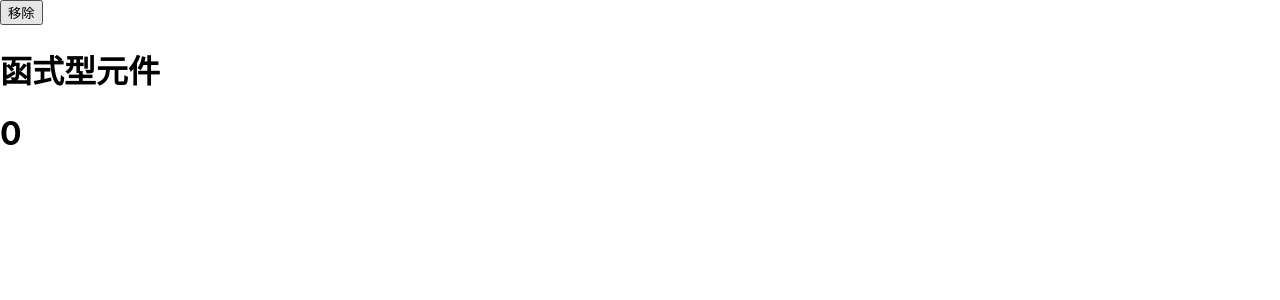
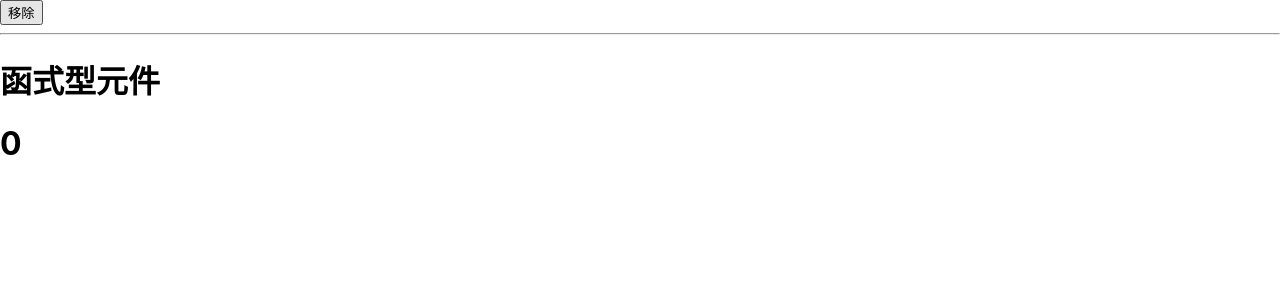
Before and after one commit to dackdada016/react-0108, a React (Create React App) app: page / in a window 1280 px wide. Shown: the top 300 px of the page. Built offline with nearby package versions, Linux system fonts and the light colour scheme.

Commit message:
模擬componentDidMount及componentDidUpdate

```diff
--- a/src/0117/2.lifecyde/CC.js
+++ b/src/0117/2.lifecyde/CC.js
@@ -14,6 +14,7 @@ class CC extends React.Component {
   render() {
     return (
       <>
+        <h1>類別型元件</h1>
         <h1
           onClick={() => {
             this.setState({ total: this.state.total + 1 })
--- a/src/0117/2.lifecyde/FC.js
+++ b/src/0117/2.lifecyde/FC.js
@@ -3,11 +3,21 @@ import { useState, useEffect } from 'react'
 function FC() {
   const [total, setTotal] = useState(0)
   //useEffect 只能寫在函式裡，不能寫在 if 或 return裡面
-
   //模擬 didMount
   useEffect(() => {
-    console.log('模擬didMount')
+    // 這段只在初次render時執行一次，之後不再執行
+    console.log('模擬componentDidMount')
   }, [])
+  // ^^ 空陣列代表不與任何state或props相依，只在元件初次render時執行一次
+
+  //模擬didUpdate
+  // 第一次render也會執行
+  useEffect(() => {
+    console.log('模擬componentDidMount+componentDidUpdate', 'total=', total)
+  }, [total])
+  // ^^^^^^^ 相依性陣列中，用於放入與更新階段有關的props(從父母原件來的)或state(自己本身的)
+  // 意義是當放入的state或props變更時，執行第一參數函式中的程式碼(行為模式相似於onChange)，才會觸發更新(update/re-render)階段
+
   return (
     <>
       <h1>函式型元件</h1>
@@ -18,6 +28,7 @@ function FC() {
       >
         {total}
       </h1>
+      {console.log('render')}
     </>
   )
 }
--- a/src/0117/2.lifecyde/Main.js
+++ b/src/0117/2.lifecyde/Main.js
@@ -12,7 +12,8 @@ function Main() {
       >
         {show ? '移除' : '呈現'}
       </button>
-      <FC />
+      <hr />
+      {show && <FC />}
     </>
   )
 }
```
